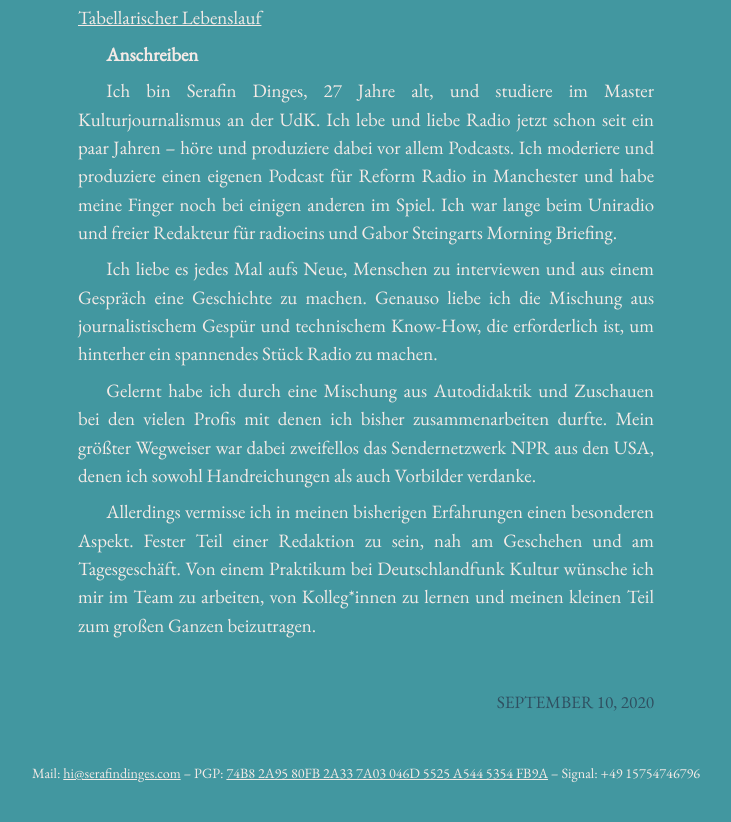
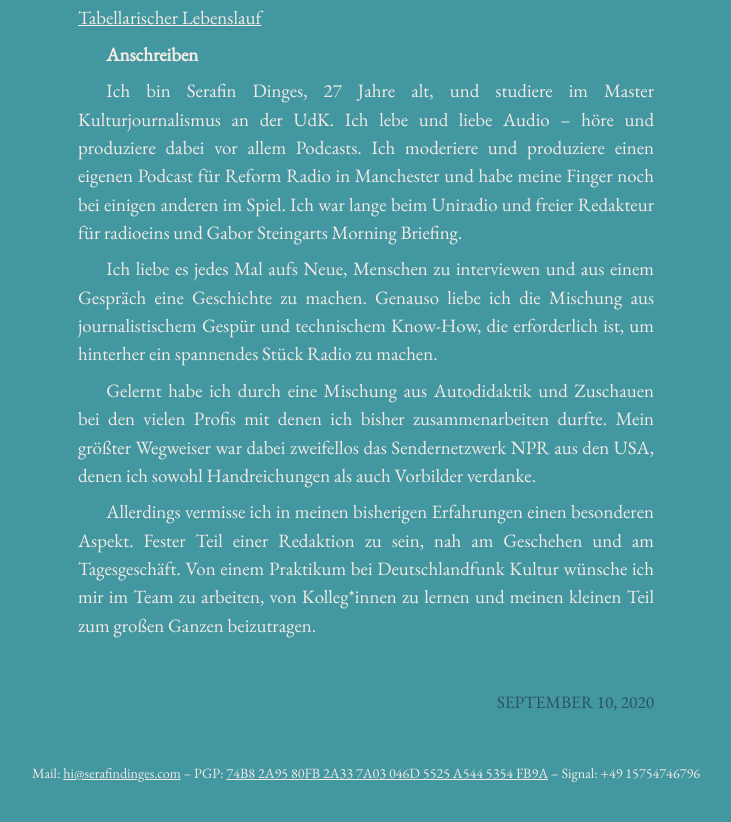
Before and after one commit to SerafinDinges/serafindinges.com, a Jekyll site: the page built from _posts/2020-09-10-praktikumsbewerbung-dlfkultur.md, in a window 1280 px wide, cut to the strip 445-1273 px from the top of the page. Shown: the top 822 px of the strip, without its empty margins (274-1005 px from the left). Built offline with Jekyll 4.4.1, drawn with Linux system fonts in a browser that asks for light colours.

Commit message:
Update 2020-09-10-praktikumsbewerbung-dlfkultur.md

```diff
--- a/_posts/2020-09-10-praktikumsbewerbung-dlfkultur.md
+++ b/_posts/2020-09-10-praktikumsbewerbung-dlfkultur.md
@@ -10,7 +10,7 @@
 
 **Anschreiben**
 
-Ich bin Serafin Dinges, 27 Jahre alt, und studiere im Master Kulturjournalismus an der UdK. Ich lebe und liebe Radio jetzt schon seit ein paar Jahren – höre und produziere dabei vor allem Podcasts. Ich moderiere und produziere einen eigenen Podcast für Reform Radio in Manchester und habe meine Finger noch bei einigen anderen im Spiel. Ich war lange beim Uniradio und freier Redakteur für radioeins und Gabor Steingarts Morning Briefing.
+Ich bin Serafin Dinges, 27 Jahre alt, und studiere im Master Kulturjournalismus an der UdK. Ich lebe und liebe Audio – höre und produziere dabei vor allem Podcasts. Ich moderiere und produziere einen eigenen Podcast für Reform Radio in Manchester und habe meine Finger noch bei einigen anderen im Spiel. Ich war lange beim Uniradio und freier Redakteur für radioeins und Gabor Steingarts Morning Briefing.
 
 Ich liebe es jedes Mal aufs Neue, Menschen zu interviewen und aus einem Gespräch eine Geschichte zu machen. Genauso liebe ich die Mischung aus journalistischem Gespür und technischem Know-How, die erforderlich ist, um hinterher ein spannendes Stück Radio zu machen.
 
```
